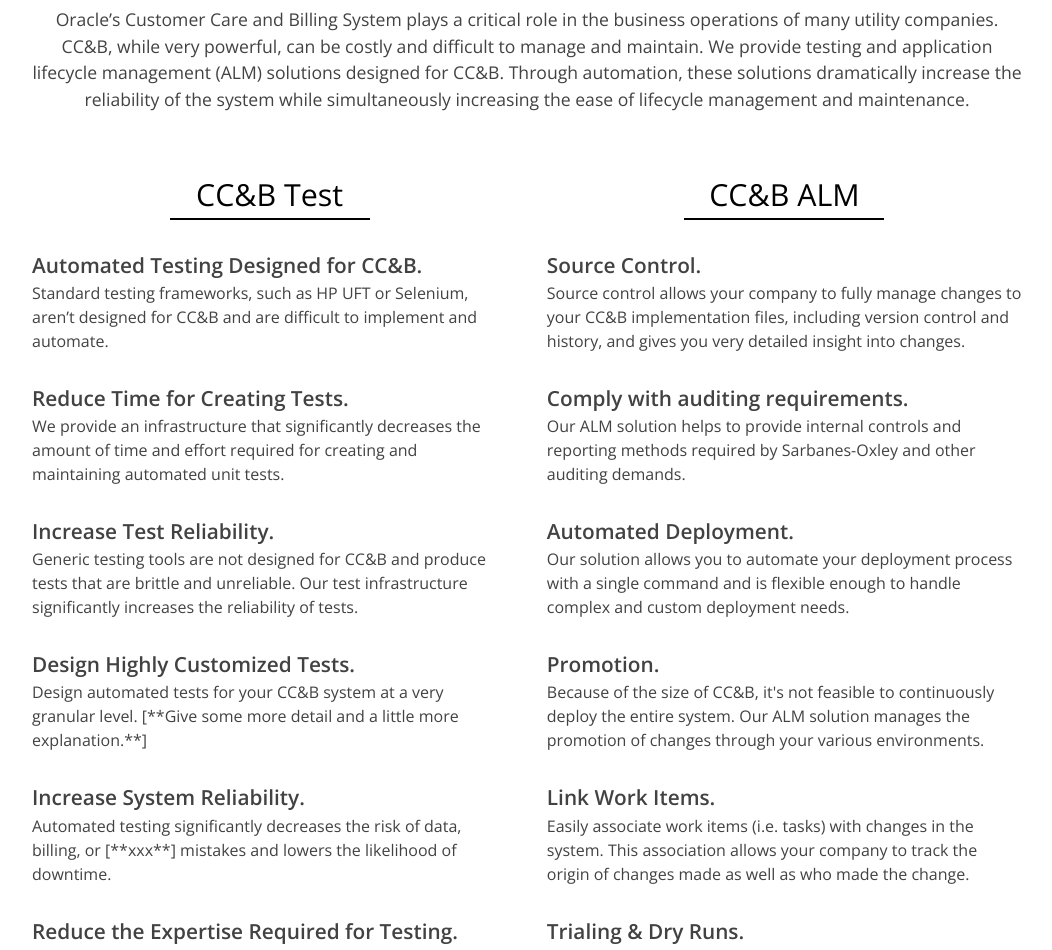
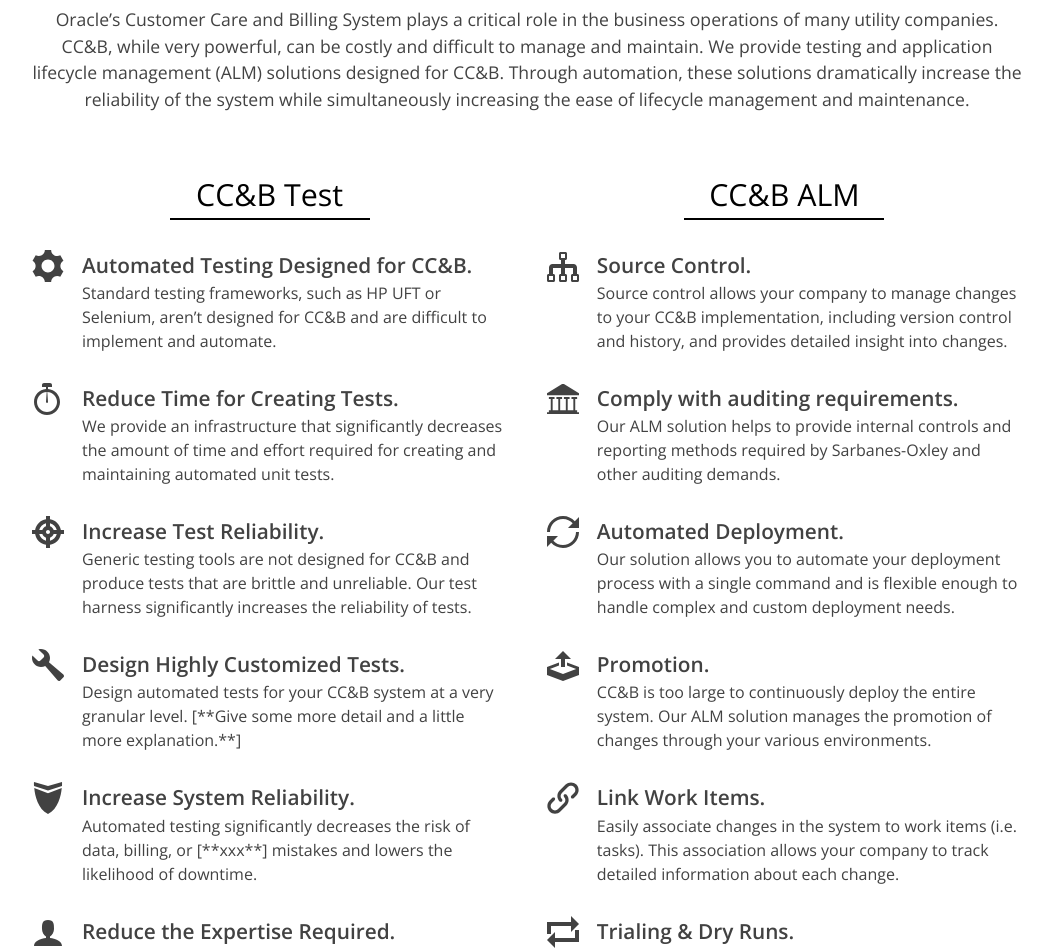
Before and after one commit to IntelliTect/CCBAutomation-website, a Jekyll site: the page built from index.html, in a window 1280 px wide. Shown: the part 586-1536 px from the top of the page, without its empty margins (113-1165 px from the left). Built offline with Jekyll 4.4.1, drawn with Linux system fonts in a browser that asks for light colours; nearby versions of some CDN libraries.

Commit message:
added graphics for each value/offering

```diff
--- a/_data/value.yml
+++ b/_data/value.yml
@@ -8,31 +8,43 @@
     value:
       - title: Automated Testing Designed for CC&B.
         description: Standard testing frameworks, such as HP UFT or Selenium, aren’t designed for CC&B and are difficult to implement and automate.
+        icon: icon-cog
       - title: Reduce Time for Creating Tests.
         description: We provide an infrastructure that significantly decreases the amount of time and effort required for creating and maintaining automated unit tests.
+        icon: icon-stopwatch
       - title: Increase Test Reliability.
-        description: Generic testing tools are not designed for CC&B and produce tests that are brittle and unreliable. Our test infrastructure significantly increases the reliability of tests.
+        description: Generic testing tools are not designed for CC&B and produce tests that are brittle and unreliable. Our test harness significantly increases the reliability of tests.
+        icon: icon-target
       - title: Design Highly Customized Tests.
         description: Design automated tests for your CC&B system at a very granular level.  [**Give some more detail and a little more explanation.**]
+        icon: icon-wrench
       - title: Increase System Reliability.
         description: Automated testing significantly decreases the risk of data, billing, or [**xxx**] mistakes and lowers the likelihood of downtime.
-      - title: Reduce the Expertise Required for Testing.
+        icon: icon-shield
+      - title: Reduce the Expertise Required.
         description: Our infrastructure reduces the expertise required for creating and running automated tests. [**Anything else to say to get it to three lines?**]
+        icon: icon-user
   - name: CC&B ALM
     link: /alm/
     value:
       - title: Source Control.
-        description: Source control allows your company to fully manage changes to your CC&B implementation files, including version control and history, and gives you very detailed insight into changes.
+        description: Source control allows your company to manage changes to your CC&B implementation, including version control and history, and provides detailed insight into changes.
+        icon: icon-tree
       - title: Comply with auditing requirements.
         description: Our ALM solution helps to provide internal controls and reporting methods required by Sarbanes-Oxley and other auditing demands.
+        icon: icon-library
       - title: Automated Deployment.
         description: Our solution allows you to automate your deployment process with a single command and is flexible enough to handle complex and custom deployment needs.
+        icon: icon-loop2
       - title: Promotion.
-        description: Because of the size of CC&B, it's not feasible to continuously deploy the entire system. Our ALM solution manages the promotion of changes through your various environments.
+        description: CC&B is too large to continuously deploy the entire system. Our ALM solution manages the promotion of changes through your various environments.
+        icon: icon-upload
       - title: Link Work Items.
-        description: Easily associate work items (i.e. tasks) with changes in the system. This association allows your company to track the origin of changes made as well as who made the change.
+        description: Easily associate changes in the system to work items (i.e. tasks). This association allows your company to track detailed information about each change.
+        icon: icon-link
       - title: Trialing & Dry Runs.
         description: Allows you to run ‘what if’ scenarios when deploying to test changes. [**I think I understood, but I need some help expanding this.**]
+        icon: icon-loop
 
 testimonials:
   - name: Some Guy
--- a/css/custom.css
+++ b/css/custom.css
@@ -105,8 +105,16 @@
   font-weight: 600;
   margin-bottom: 0px;
 }
-.offering-value{
+.offering-value {
   margin-bottom: 30px;
+}
+.offering-icon-container {
+  overflow: hidden;
+}
+.offering-icon {
+  width: 32px;
+	height: 32px;
+	fill: #424242;
 }
 #offering-container {
   margin: 60px 0px;
@@ -473,6 +481,10 @@
     float: right;
     text-align: left;
   }
+  .offering-item {
+    float: right;
+    width: calc(100% - 50px);
+  }
   .testimonial-component {
     width: 40%;
     margin: 0 6% 20px 6%;
--- a/index.html
+++ b/index.html
@@ -7,6 +7,7 @@
 {% assign offerings = site.data.value.offerings %}
 {% assign testimonials = site.data.value.testimonials %}
 {% assign skills = site.data.value.skills %}
+{% include master.svg %}
 
 <div class="home">
   <h1>
@@ -20,8 +21,13 @@
       <div id="offering{{ forloop.index }}" class="offerings">
         <p class="offering-title">{{ offering.name }}</p>
         {% for value in offering.value %}
-          <p class="offering-value-title">{{ value.title }}</p>
-          <p class="offering-value">{{ value.description }}</p>
+          <div class="offering-icon-container">
+            <svg class="offering-icon {{ value.icon }}"><use xlink:href="#{{ value.icon }}"></use></svg>
+            <div class="offering-item">
+              <p class="offering-value-title">{{ value.title }}</p>
+              <p class="offering-value">{{ value.description }}</p>
+            </div>
+          </div>
         {% endfor %}
         <a href="{{ offering.link }}" target="_blank" class="button">More Info</a>
       </div>
```
Also changed, not shown: _includes/master.svg (added).
